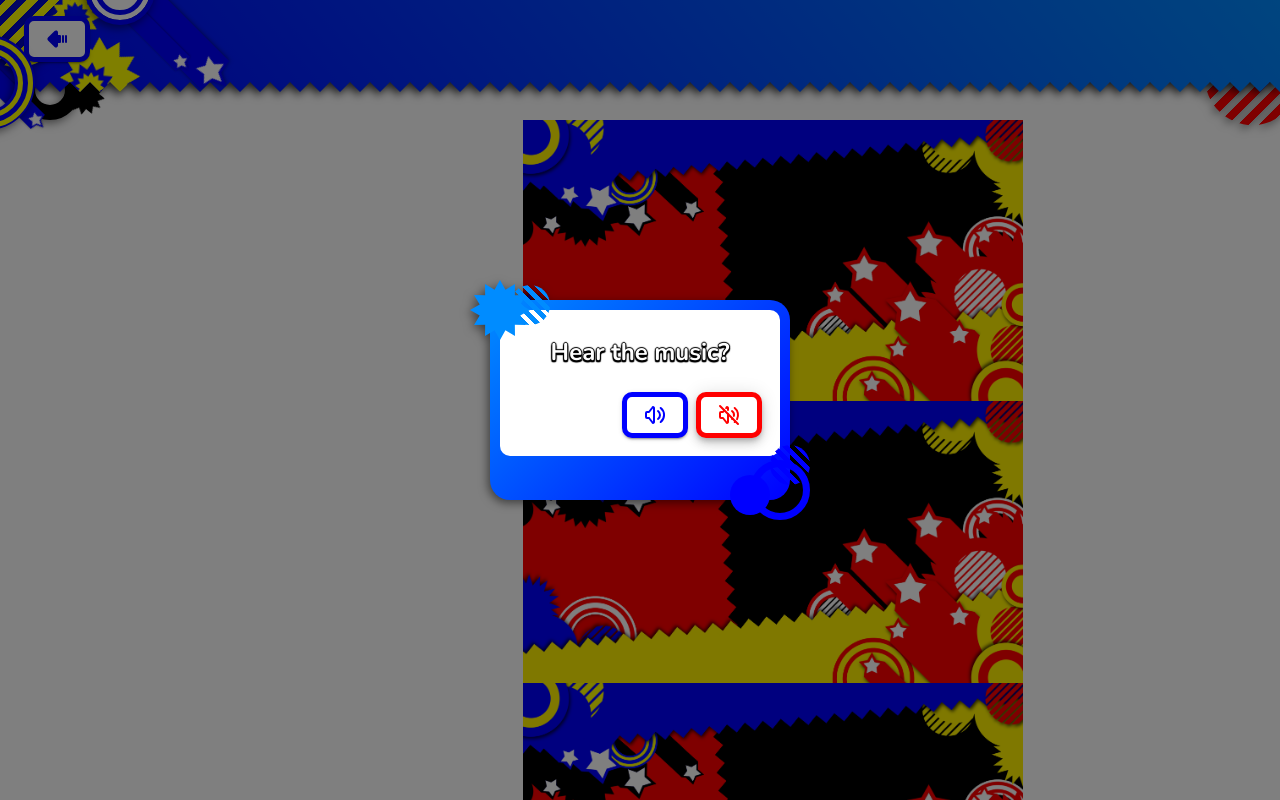
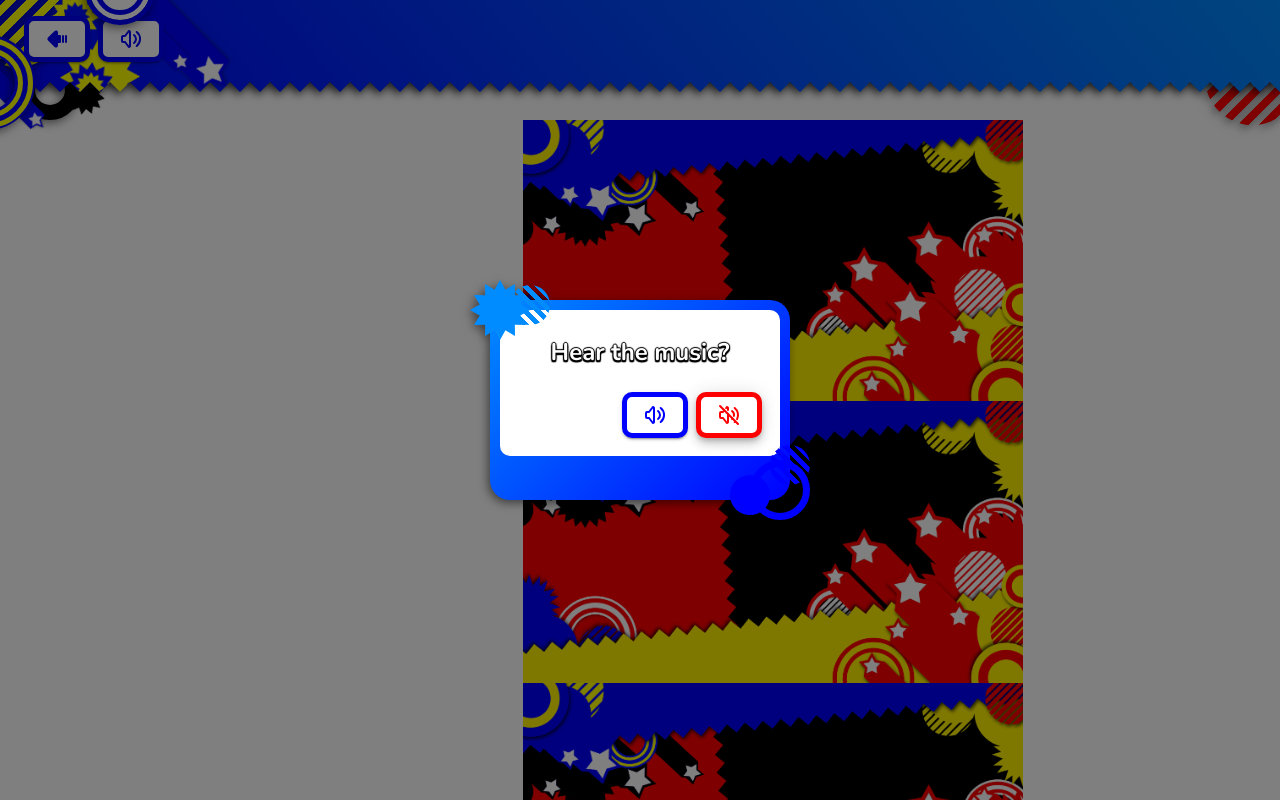
Before and after one commit to lluuvvii/my-personal-web-nextjs, a Next.js app: page /test in a window 1280 px wide. Shown: the top 800 px of the page. Built offline with nearby package versions, Linux system fonts and the light colour scheme.

Commit message:
add music and optimize audio

```diff
--- a/src/app/components/audio/AudioPlayer.tsx
+++ b/src/app/components/audio/AudioPlayer.tsx
@@ -1,23 +1,89 @@
 'use client'
 
-import React from 'react'
+import React, { useEffect, useRef, useState } from 'react'
 import ReactAudioPlayer from 'react-audio-player'
 
-// interface AudioPlayerProps {
-//   autoPlay?: boolean
-//   controls?: boolean
-//   loop?: boolean
-// }
+interface AudioPlayerProps {
+  autoPlay?: boolean
+  controls?: boolean
+  loop?: boolean
+}
 
-const AudioPlayer = () => {
+const AudioPlayer: React.FC<AudioPlayerProps> = ({ autoPlay = false, controls = false, loop = true }) => {
+  const audioRef = useRef<ReactAudioPlayer | null>(null)
+  const [fadeOutInterval, setFadeOutInterval] = useState<number | null>(null)
+  const [fadeInInterval, setFadeInInterval] = useState<number | null>(null)
+
+  useEffect(() => {
+    const audioElement = audioRef.current?.audioEl.current
+    if (audioElement) {
+      if (autoPlay) {
+        fadeInAndPlay(audioElement)
+      } else {
+        fadeOutAndPause(audioElement)
+      }
+    }
+
+    return () => {
+      if (fadeOutInterval) {
+        clearInterval(fadeOutInterval)
+      }
+      if (fadeInInterval) {
+        clearInterval(fadeInInterval)
+      }
+    }
+  }, [autoPlay])
+
+  const fadeOutAndPause = (audioElement: HTMLAudioElement) => {
+    if (fadeInInterval) {
+      clearInterval(fadeInInterval)
+      setFadeInInterval(null)
+    }
+    let volume = audioElement.volume
+    const fadeOut = setInterval(() => {
+      if (!autoPlay && volume > 0.1) {
+        volume -= 0.1
+        audioElement.volume = volume
+      } else {
+        audioElement.volume = 0
+        clearInterval(fadeOut)
+        audioElement.pause()
+        audioElement.volume = 1 // Reset volume for next play
+        setFadeOutInterval(null)
+      }
+    }, 40) // Adjust the interval for smoother or faster fade out
+    setFadeOutInterval(null)
+  }
+
+  const fadeInAndPlay = (audioElement: HTMLAudioElement) => {
+    if (fadeOutInterval) {
+      clearInterval(fadeOutInterval)
+      setFadeOutInterval(null)
+    }
+    audioElement.volume = 0 // Start from volume 0
+    audioElement.play()
+    let volume = 0
+    const fadeIn = setInterval(() => {
+      if (autoPlay && volume < 0.9) {
+        volume += 0.1
+        audioElement.volume = volume
+      } else {
+        audioElement.volume = 1
+        clearInterval(fadeIn)
+        setFadeInInterval(null)
+      }
+    }, 40) // Adjust the interval for smoother or faster fade in
+    setFadeInInterval(null)
+  }
 
   return (
     <>
       <ReactAudioPlayer
         src="/assets/music/sonic_gallery.weba"
-        autoPlay={false}
-        controls
-        loop
+        ref={audioRef}
+        autoPlay={autoPlay}
+        controls={controls}
+        loop={loop}
         style={{ border: '5px solid red', borderRadius: '50px' }}
       />
     </>
--- a/src/app/components/navbar/Navbar.tsx
+++ b/src/app/components/navbar/Navbar.tsx
@@ -10,6 +10,7 @@ import { useMemo, useState } from 'react'
 import { IconArrowBigLeftLinesFilled, IconArrowBigRightLinesFilled, IconVolume, IconVolumeOff } from '@tabler/icons-react'
 import { useSearchParams, useRouter, usePathname } from 'next/navigation'
 import HideOnScrollRight from './HideOnScrollRight'
+import AudioPlayer from '../audio/AudioPlayer'
 
 interface Props {
   window?: () => Window | undefined
@@ -31,6 +32,7 @@ const Navbar = ({ window }: Props) => {
   const [open, setOpen] = useState(searchParams.get('navright') === 'false' || searchParams.get('navright') === null ? false : true)
   const [color, setColor] = useState(searchParams.get('navright') === 'false' || searchParams.get('navright') === null ? 'blue' : 'red')
   const [openMusic, setOpenMusic] = useState(true)
+  const [startAutoplay, setStartAutoplay] = useState(false)
 
   const handleChangeColor = () => {
     if (color === 'blue') {
@@ -328,6 +330,43 @@ const Navbar = ({ window }: Props) => {
                       }}
                     >
                       <IconArrowBigLeftLinesFilled />
+                    </Button>
+                  </Box>
+                </Grid>
+                <Grid item>
+                  <Box
+                    component={motion.div}
+                    whileHover={{ scale: 1.2 }}
+                    whileTap={{ scale: 1 }}
+                    initial={{ scale: 0 }}
+                    animate={{ scale: 1 }}
+                    transition={{
+                      type: 'spring',
+                      stiffness: 500,
+                      damping: 20
+                    }}
+                  >
+                    <Button onClick={() => setStartAutoplay(!startAutoplay)} variant='contained' autoFocus
+                      sx={{
+                        color: !startAutoplay ? 'blue' : 'red',
+                        border: '5px solid',
+                        borderColor: !startAutoplay ? 'blue' : 'red',
+                        borderRadius: '10px',
+                        backgroundColor: 'white',
+                        '&:hover': {
+                          backgroundColor: 'white',
+                          borderColor: !startAutoplay ? 'blue' : 'red',
+                        },
+                        '&:active': {
+                          backgroundColor: 'white.main',
+                          borderColor: !startAutoplay ? 'blue' : 'red',
+                        },
+                      }}>
+                      {startAutoplay ?
+                        <IconVolumeOff />
+                        :
+                        <IconVolume />
+                      }
                     </Button>
                   </Box>
                 </Grid>
@@ -1058,7 +1097,12 @@ const Navbar = ({ window }: Props) => {
               damping: 20
             }}
           >
-            <Button onClick={() => setOpenMusic(!openMusic)} variant='contained'
+            <Button
+              onClick={() => {
+                setOpenMusic(!openMusic)
+                setStartAutoplay(!startAutoplay)
+              }}
+              variant='contained'
               sx={{
                 color: 'blue',
                 border: '5px solid',
@@ -1109,7 +1153,8 @@ const Navbar = ({ window }: Props) => {
             </Button>
           </Box>
         </DialogActions>
-      </Dialog >
+      </Dialog>
+      <AudioPlayer autoPlay={startAutoplay} />
     </>
   )
 }
```
